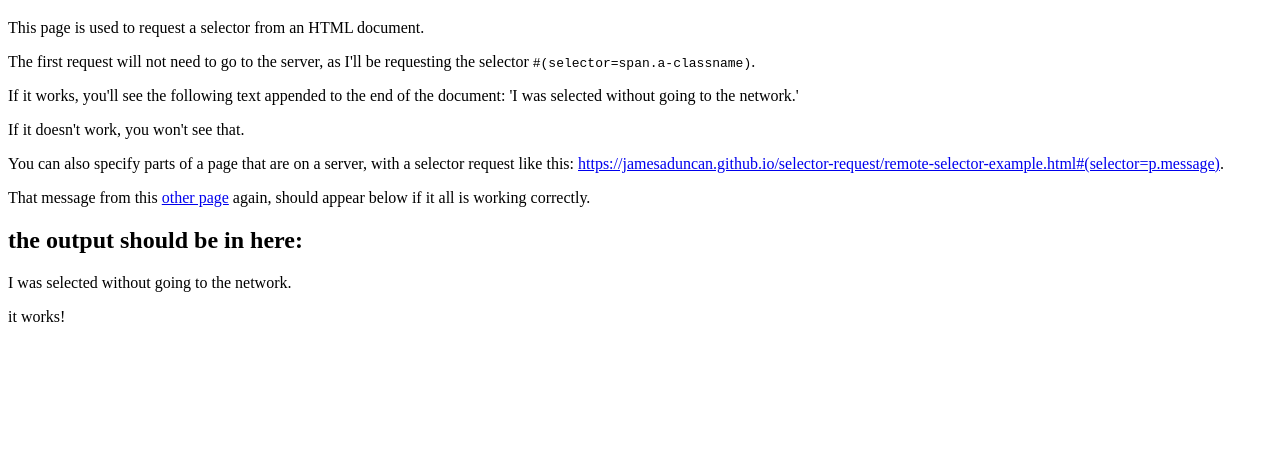
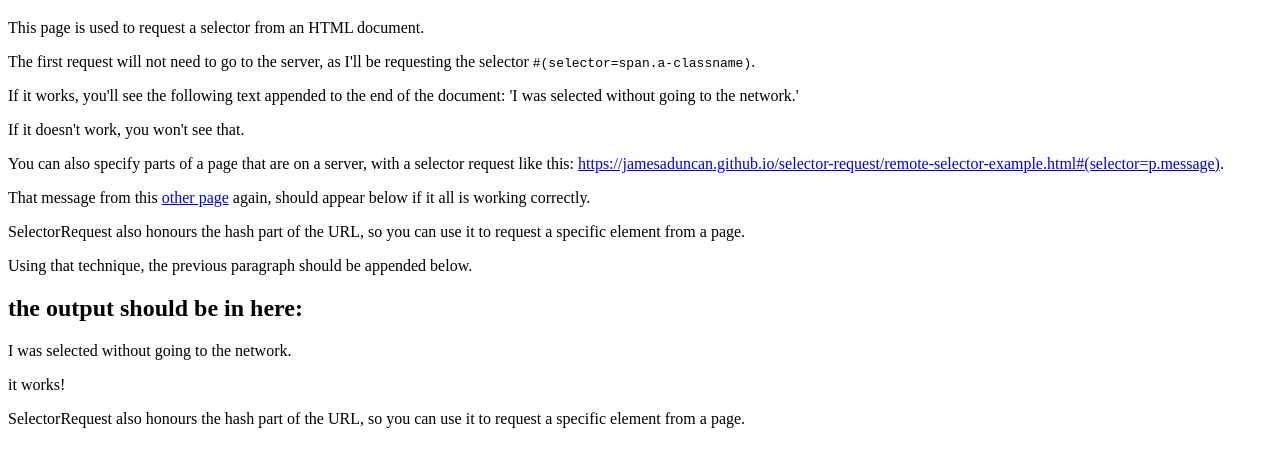
Before and after one commit to jamesaduncan/selector-request, a plain HTML site: page index.html in a window 1280 px wide. Shown: the part 61-528 px from the top of the page. Drawn offline with Linux system fonts and the light colour scheme.

Commit message:
Use normal document fragments to request elements matching #id

```diff
--- a/index.html
+++ b/index.html
@@ -17,6 +17,12 @@
     <p>
         That message from this <a href="https://jamesaduncan.github.io/selector-request/remote-selector-example.html#(selector=p.message)">other page</a> again, should appear below if it all is working correctly.
     </p>
+    <p id="specific-p">
+        SelectorRequest also honours the hash part of the URL, so you can use it to request a specific element from a page.
+    </p>
+    <p></p>
+        Using that technique, the previous paragraph should be appended below.
+    </p>
     <section id="output">
         <h1>the output should be in here:</h1>
     </section>
@@ -25,12 +31,16 @@
         window.addEventListener('load', async () => {
             const output = document.querySelector('#output');
             const localSelector = document.querySelector('#local-selector').innerHTML;
+            console.log('Local Selector:', localSelector);
             const localElement = (await SelectorRequest.fetch( localSelector ))[0];
             output.appendChild( localElement );
 
             const remoteSelector = document.querySelector('#remote-selector').innerHTML;
+            console.log('Remote Selector:', remoteSelector);
             const remoteElement = (await SelectorRequest.fetch( remoteSelector ))[0];
             output.appendChild( remoteElement );
+
+            output.appendChild( (await SelectorRequest.fetch( '#specific-p' ))[0] );
         });
     </script>
 </body>
--- a/index.mjs
+++ b/index.mjs
@@ -14,25 +14,31 @@ class SelectorRequest {
         const request = new Request( urlString );
         const url = URL.parse( request.url );
 
+        console.log(`request url is ${url.toString()}`);
+
         const matchedParts = url.hash.match(/^#\(selector=(.*)\)$/);
+        const comparatorURL = URL.parse( request.url );
+        comparatorURL.hash = ""; // remove the hash for comparison
+
+        let selector = "";
         if ( matchedParts ) {
-            const selector = decodeURIComponent(matchedParts[1]);
-            if ( !selector ) {
-                throw new Error("Selector not specified in the URL.");
-            }
+            selector = decodeURIComponent(matchedParts[1]);
+        } else if (!matchedParts && url.hash ) {
+            selector = url.hash;
+        }
 
-            const comparatorURL = URL.parse( request.url );
-            comparatorURL.hash = "";
+        console.log(`comparing ${window.location.href} with ${comparatorURL.toString()}`);
+        if ( window.location.href === comparatorURL.toString() ) {
+            // we're local, so we do everything in this page.
+            console.log(`Fetching selector "${selector}" from local page.`);
+            if (!selector) return Array.from( document.body.children ).map( el => el.cloneNode( true ) );
+            return Array.from( document.querySelectorAll(selector) ).map( el => el.cloneNode( true ) );
+        } else {
+            // we're remote, so we need to fetch the page.
+            console.log(`Fetching selector "${selector}" from remote page.`);
+            if (!selector) return SelectorRequest.doRequest( request, "body > *" );
+            return SelectorRequest.doRequest( request, selector );
 
-            if ( window.location.href === comparatorURL.toString() ) {
-                // no need to go to the network if its the same thing.
-                return Array.from( document.querySelectorAll(selector) ).map( el => el.cloneNode( true ) );
-            } else {
-                return SelectorRequest.doRequest( request, selector );
-            }
-        } else {
-            // we just want the body of the document.
-            return SelectorRequest.doRequest( request, "body > *" );
         }
     }
 }
--- a/remote-selector-example.html
+++ b/remote-selector-example.html
@@ -11,7 +11,7 @@
         <h1>Welcome to Remote Selector Example</h1>
     </header>
     <main>
-        <p>This is a basic HTML5 boilerplate.</p>
+        <p id="this-specific-p">This is a basic HTML5 boilerplate.</p>
         <p>this is my message to a remote page: <p class="message">it works!</p></p>
     </main>
     <footer>
```
